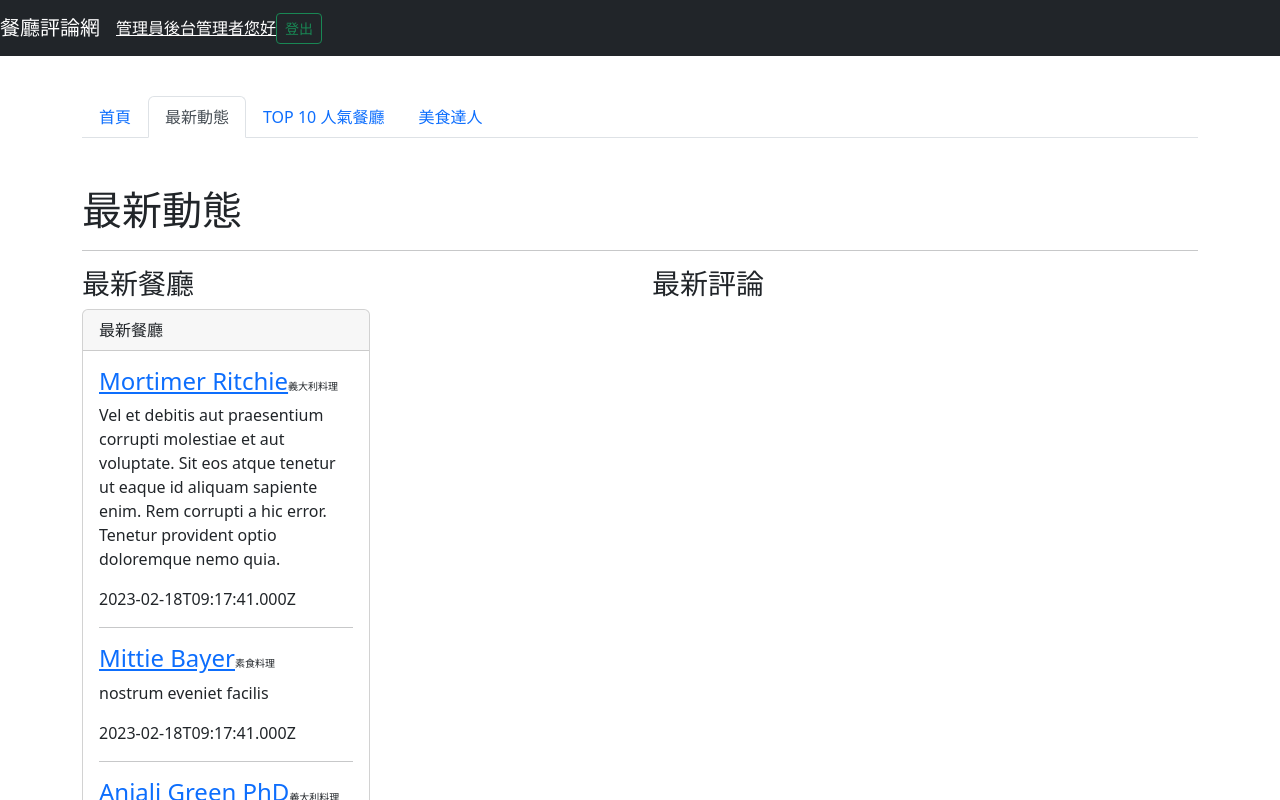
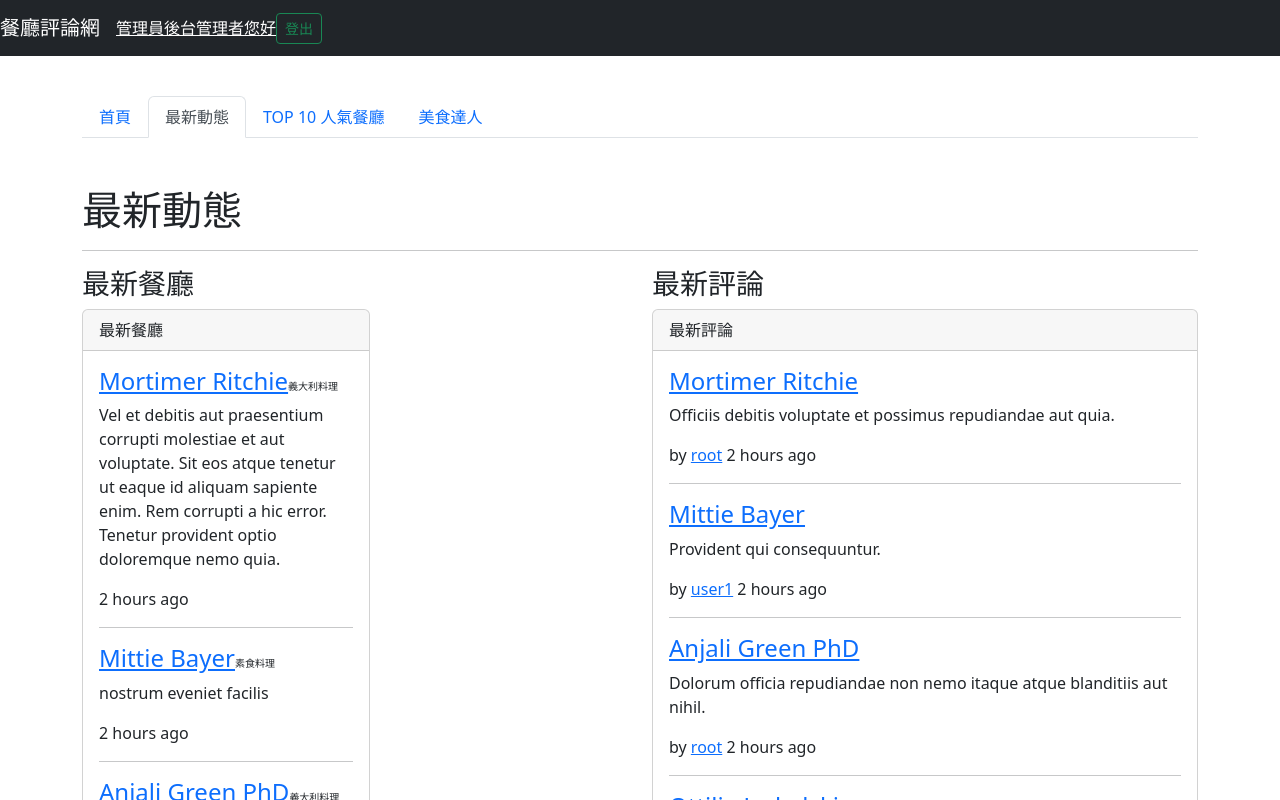
Before and after one commit to erikku54/ac-forum-front-end-vue, a Vue app: page /#/restaurants/feeds in a window 1280 px wide. Shown: the top 800 px of the page. Built offline with nearby package versions, Linux system fonts and the light colour scheme.

Commit message:
build structure of restaurantfeeds.vue

```diff
--- a/package.json
+++ b/package.json
@@ -10,6 +10,7 @@
   "dependencies": {
     "bootstrap": "^5.2.3",
     "core-js": "^3.8.3",
+    "moment": "^2.29.4",
     "uuid": "^9.0.0",
     "vue": "^3.2.13",
     "vue-router": "^4.0.3"
--- /dev/null
+++ b/src/components/NewestComments.vue
@@ -0,0 +1,45 @@
+<template>
+    <div class="card">
+        <div class="card-header">
+        最新評論
+        </div>
+        <div class="card-body">
+            <div v-for="comment in comments" :key="comment.id">
+                <h4>
+                <a href="#">
+                    {{comment.Restaurant.name}}
+                </a>
+                </h4>
+                <p>{{comment.text}}</p>by
+                <a href="#">
+                {{comment.User.name}}
+                </a>
+                {{fromNow(comment.createdAt)}}
+                <hr>
+            </div>
+        </div>
+    </div>
+</template>
+
+<script>
+    import moment from 'moment'
+
+    export default {
+        props: {
+            comments: {
+                type: Array,
+                required: true,
+            }
+        },
+        methods: {
+            fromNow(datetime) {
+                if (!datetime) {
+                    return '-'
+                }
+
+                return moment(datetime).fromNow()
+            }
+        }
+    }
+
+</script>
--- a/src/components/NewestRestaurants.vue
+++ b/src/components/NewestRestaurants.vue
@@ -11,7 +11,7 @@
                     <small>{{restaurant.Category?restaurant.Category.name:'未分類'}}</small>
                 </h4>
                 <p>{{restaurant.description}}</p>
-                {{restaurant.createdAt}}
+                {{fromNow(restaurant.createdAt)}}
                 <hr>
             </div>
         </div>
@@ -19,11 +19,22 @@
 </template>
 
 <script>
+    import moment from 'moment'
+
     export default{
-        props:{
-            restaurants:{
+        props: {
+            restaurants: {
                 type: Array,
                 required: true,
+            }
+        },
+        methods: {
+            fromNow (datetime) {
+                if (!datetime) {
+                    return '-'
+                }
+
+                return moment(datetime).fromNow()
             }
         }
     }
--- a/src/views/RestaurantsFeeds.vue
+++ b/src/views/RestaurantsFeeds.vue
@@ -13,6 +13,7 @@
             <div class="col-md-6">
                 <h3>最新評論</h3>
                 <!-- 最新評論 -->
+                <NewestComments :comments="comments"/>
             </div>
         </div>
 
@@ -22,6 +23,7 @@
 <script>
     import NavTab from './../components/NavTabs.vue'
     import NewestRestaurants from '@/components/NewestRestaurants.vue';
+    import NewestComments from '@/components/NewestComments.vue';
 
     const dummyData={
         "restaurants": [
@@ -534,7 +536,8 @@
 
         components: {
             NavTab,
-            NewestRestaurants
+            NewestRestaurants,
+            NewestComments
         },
         data(){
             return {
```
Also changed, not shown: 1 other file (tests, documents, lock files or other folders).
